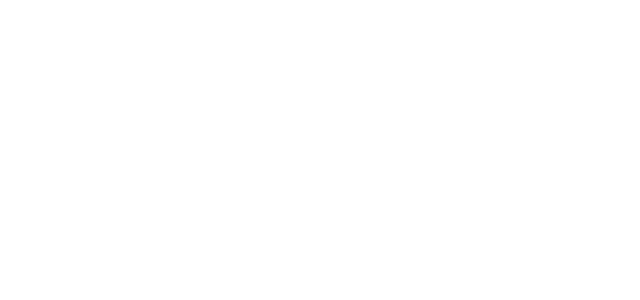
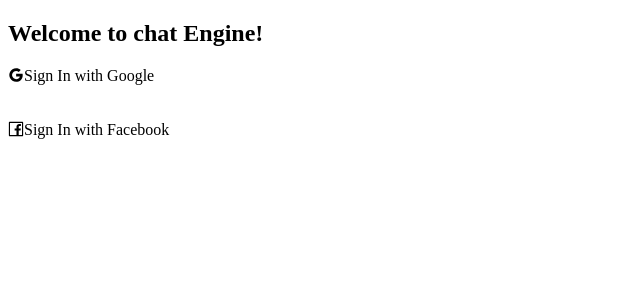
Before and after one commit to ibrajkhan/Chat-App, a React (Create React App) app: page / in a window 1280 px wide. Shown: the top 300 px of the page, without its empty margins (0-640 px from the left). Built offline with nearby package versions, Linux system fonts and the light colour scheme.

Commit message:
Added Login page for our Chat app

```diff
--- a/src/components/App.js
+++ b/src/components/App.js
@@ -1,21 +1,17 @@
-import React from "react"
-
-import { BrowserRouter as Router, Switch, Route } from "react-router-dom"
-
-
+import React from "react";
+import Login from "./Login";
+import { BrowserRouter as Router, Switch, Route } from "react-router-dom";
 
 function App() {
   return (
-    <div style={{ fontFamily: 'Avenir' }}>
+    <div style={{ fontFamily: "Avenir" }}>
       <Router>
-
-          <Switch>
-
-          </Switch>
-
+        <Switch>
+          <Route path="/" component={Login} />
+        </Switch>
       </Router>
     </div>
-  )
+  );
 }
 
-export default App
+export default App;
--- /dev/null
+++ b/src/components/Login.jsx
@@ -0,0 +1,25 @@
+import React from "react";
+import { GoogleOutlined, FacebookOutlined } from "@ant-design/icons";
+import "../style.css";
+
+function Login() {
+  return (
+    <div className="login__page">
+      <div className="login__card">
+        <h2>Welcome to chat Engine!</h2>
+        <div className="login__button google">
+          <GoogleOutlined />
+          Sign In with Google
+        </div>
+        <br />
+        <br />
+        <div className="login__button google">
+          <FacebookOutlined />
+          Sign In with Facebook
+        </div>
+      </div>
+    </div>
+  );
+}
+
+export default Login;
```
Also changed, not shown: src/style.css (added), 1 other file (tests, documents, lock files or other folders).
